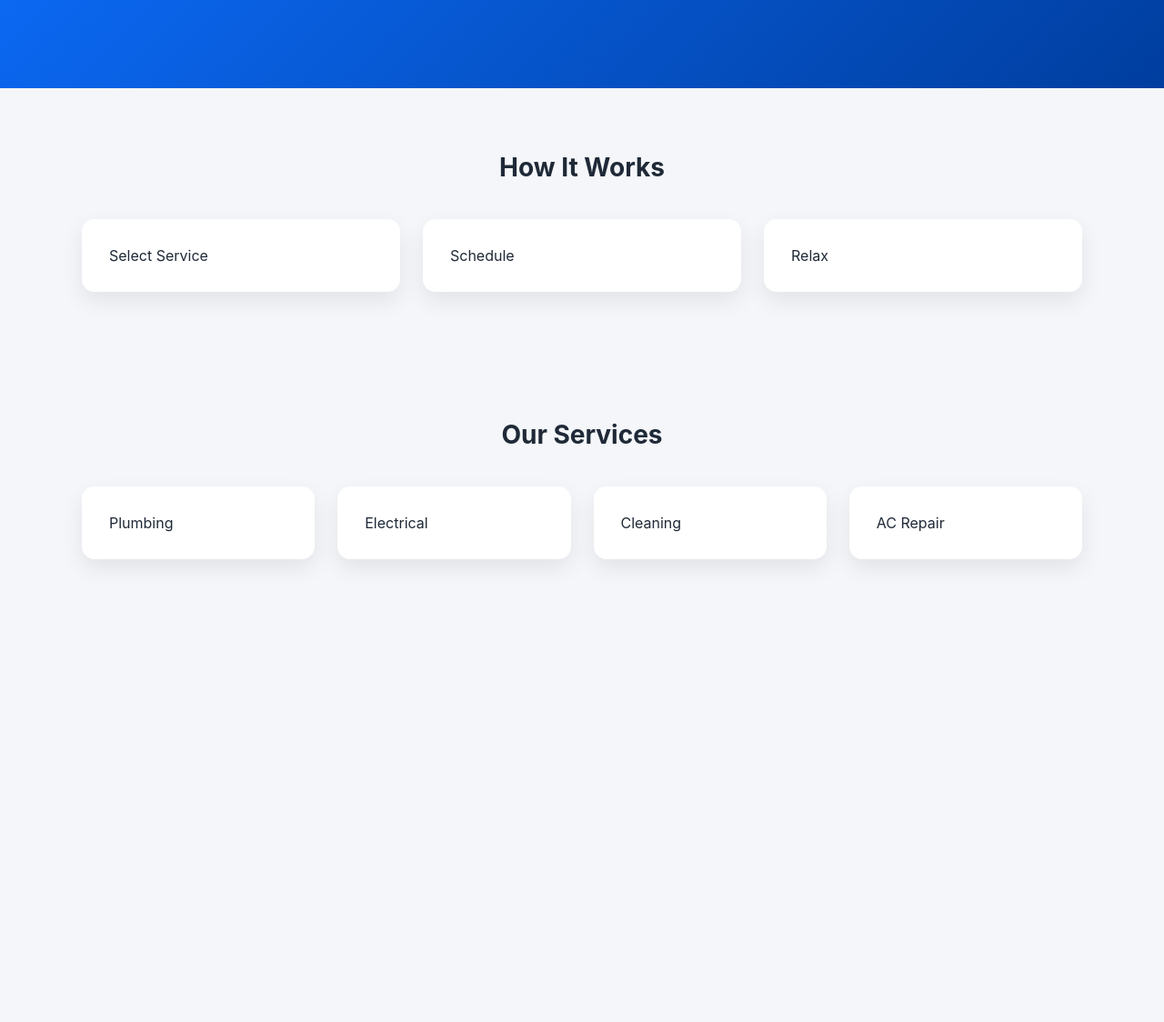
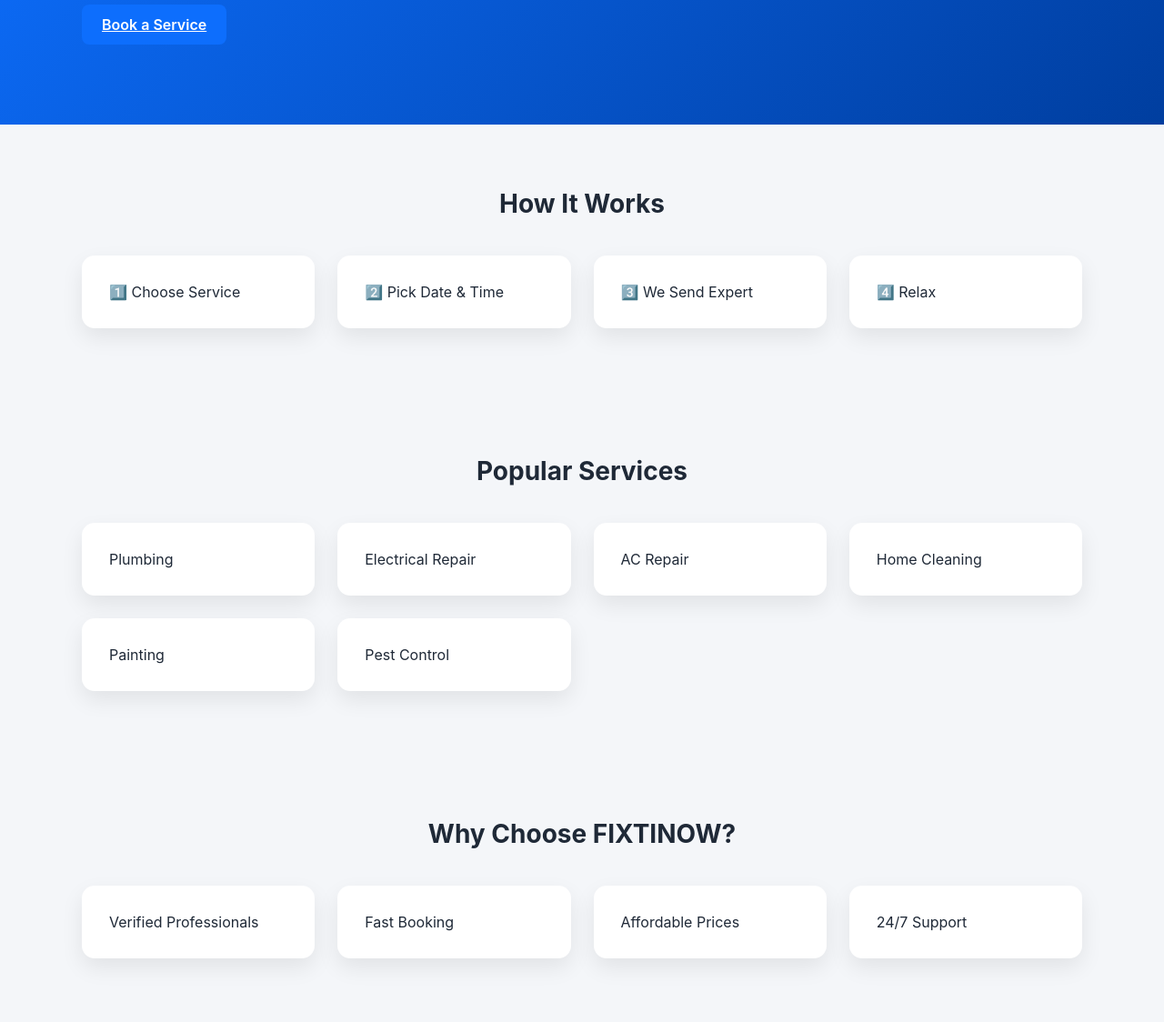
Before and after one commit to SUNILPRAJAPAT299/college-project, a plain HTML site: page index.html in a window 1280 px wide. Shown: the part 249-1373 px from the top of the page at 91% size. Before the commit the page ends 934 px from the top, so only its background shows below. Drawn offline with Linux system fonts and the light colour scheme.

Commit message:
Update services and enhance content in index.html

```diff
--- a/index.html
+++ b/index.html
@@ -11,6 +11,7 @@
     <h2>FIXTINOW</h2>
     <nav>
       <a href="login.html">Login</a>
+      <a href="booking.html">Book Now</a>
     </nav>
   </div>
 </header>
@@ -18,26 +19,41 @@
 <section class="hero">
   <div class="container">
     <h1>Your Home, Expertly Handled</h1>
-    <p>Book trusted professionals in minutes.</p>
+    <p>Book trusted professionals for cleaning, repair, and maintenance.</p>
+    <br>
+    <a href="booking.html" class="btn btn-primary">Book a Service</a>
   </div>
 </section>
 
 <section class="section">
   <h2>How It Works</h2>
   <div class="container grid">
-    <div class="card">Select Service</div>
-    <div class="card">Schedule</div>
-    <div class="card">Relax</div>
+    <div class="card">1️⃣ Choose Service</div>
+    <div class="card">2️⃣ Pick Date & Time</div>
+    <div class="card">3️⃣ We Send Expert</div>
+    <div class="card">4️⃣ Relax</div>
   </div>
 </section>
 
 <section class="section">
-  <h2>Our Services</h2>
+  <h2>Popular Services</h2>
   <div class="container grid">
     <div class="card">Plumbing</div>
-    <div class="card">Electrical</div>
-    <div class="card">Cleaning</div>
+    <div class="card">Electrical Repair</div>
     <div class="card">AC Repair</div>
+    <div class="card">Home Cleaning</div>
+    <div class="card">Painting</div>
+    <div class="card">Pest Control</div>
+  </div>
+</section>
+
+<section class="section">
+  <h2>Why Choose FIXTINOW?</h2>
+  <div class="container grid">
+    <div class="card">Verified Professionals</div>
+    <div class="card">Fast Booking</div>
+    <div class="card">Affordable Prices</div>
+    <div class="card">24/7 Support</div>
   </div>
 </section>
 
```
